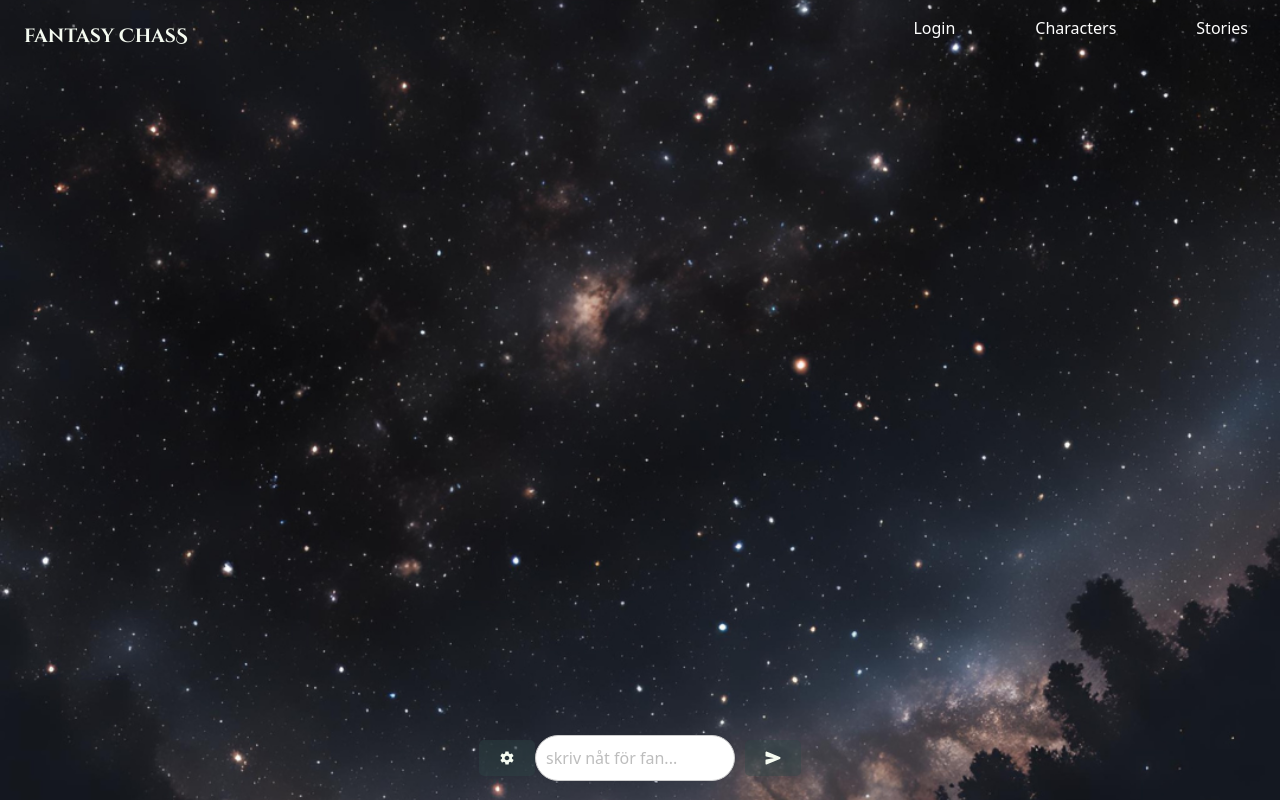
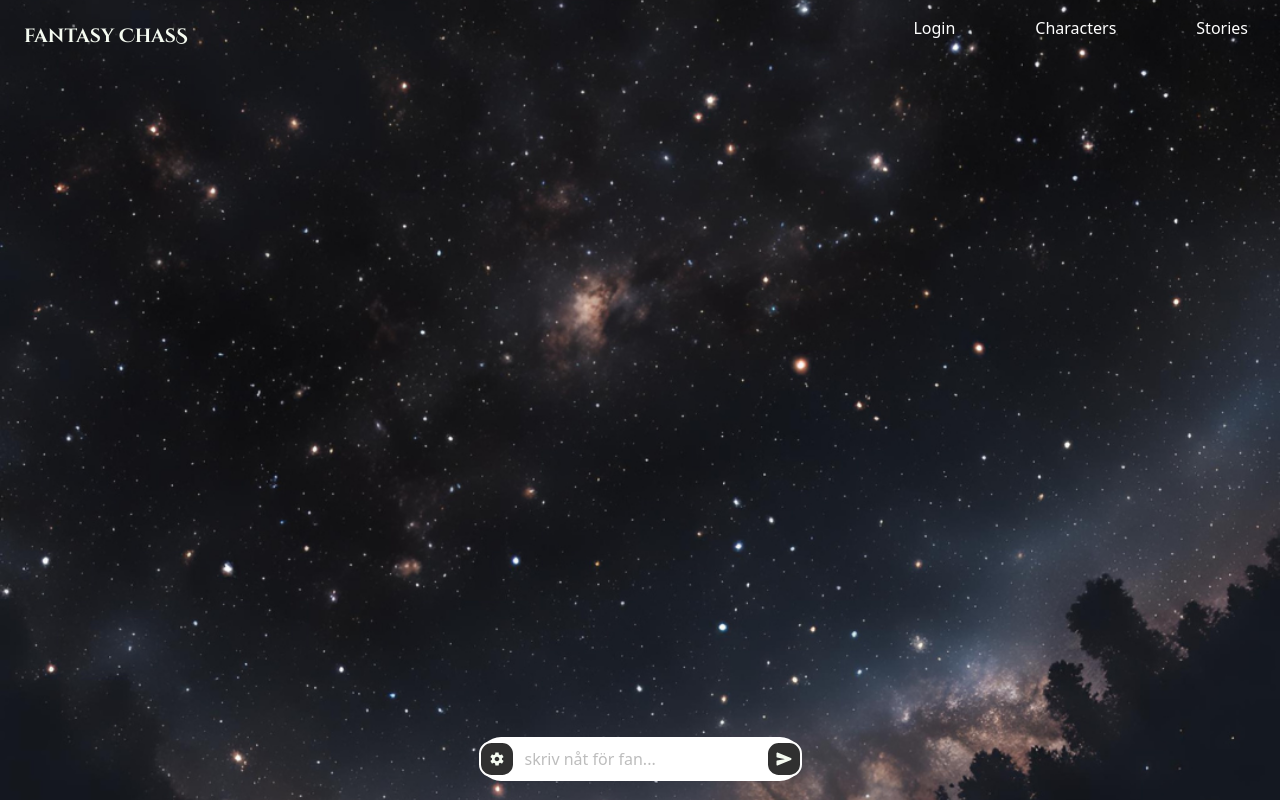
Before and after one commit to f-eighty7/ChasChallenger, a React (Vite) app: page /adventure in a window 1280 px wide. Built offline with nearby package versions, Linux system fonts and the light colour scheme.

Commit message:
lite mindre fult

```diff
--- a/src/components/ChatTest.css
+++ b/src/components/ChatTest.css
@@ -54,33 +54,45 @@
   align-items: center;
   position: fixed;
   bottom: 1.2rem;
+  background-color: white;
+  border-radius: 60px;
 
+
+}
+
+.knapp{
+  position: relative;
+
+}
+
+
+.inputruta{
+  color: #000000;
+  padding: 10px;
 }
 
 
 
 
+/* .chat-input input {
+  flex: 1;
+  padding: 10px;
 
 
 
-.chat-input input {
-  flex: 1;
+  color: rgb(0, 0, 0);
+  width: 200px;
+} */
+
+/* .chat-input button {
+ flex: 1;
   padding: 10px;
   border: 1px solid #ccc;
-  border-radius: 30px;
+
   margin-right: 10px;
   color: black;
   width: 200px;
-}
-
-.chat-input button {
-  padding: 10px 20px;
-  border: none;
-  border-radius: 5px;
-  background-color: #30474869;
-  color: white;
-  cursor: pointer;
-}
+}  */
 
 /* .chat-input button:disabled {
   background-color: #ccc;
--- a/src/components/ChatTest.jsx
+++ b/src/components/ChatTest.jsx
@@ -96,14 +96,15 @@ export function ChatTest() {
                     </button>
                 <div className="input-container">
                     <input
-                        type="text"
+                        type="text" className='inputruta'
                         value={query}
                         onChange={handleInputChange}
                         onKeyDown={handleKeyDown}
                         placeholder="skriv nåt för fan..."
 
+
                     />
-                    <button  onClick={handleSend} disabled={!query.trim() || loading}>
+                    <button  onClick={handleSend} disabled={!query.trim() || loading}className="knapp">
                         {loading ? <MdScheduleSend /> : <IoSend />}
                     </button>
                 </div>
```
